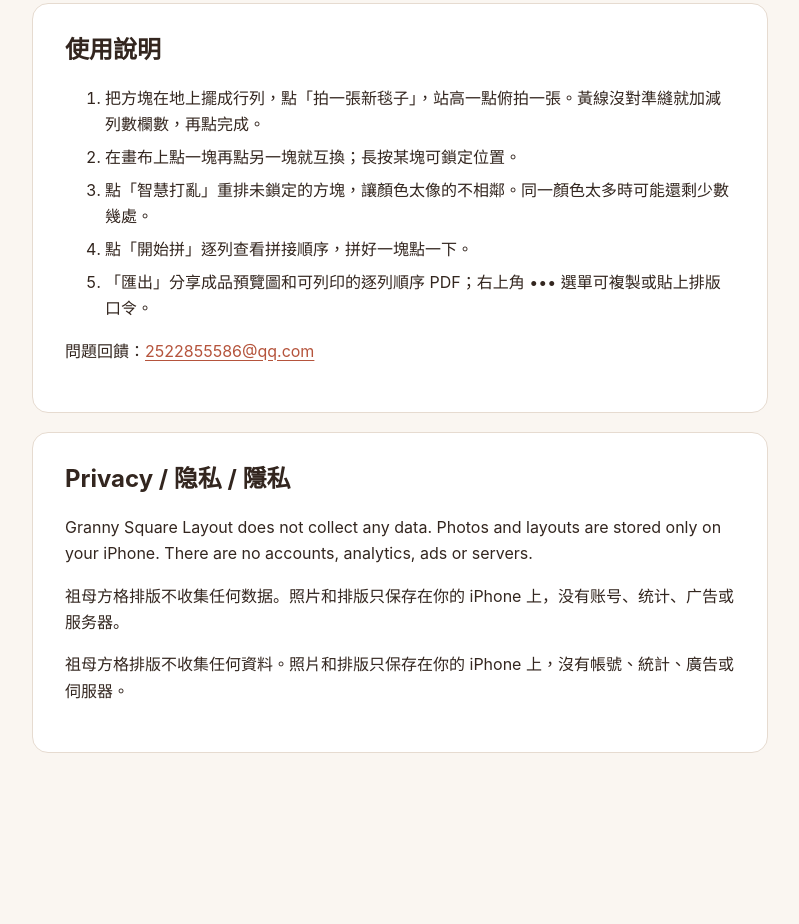
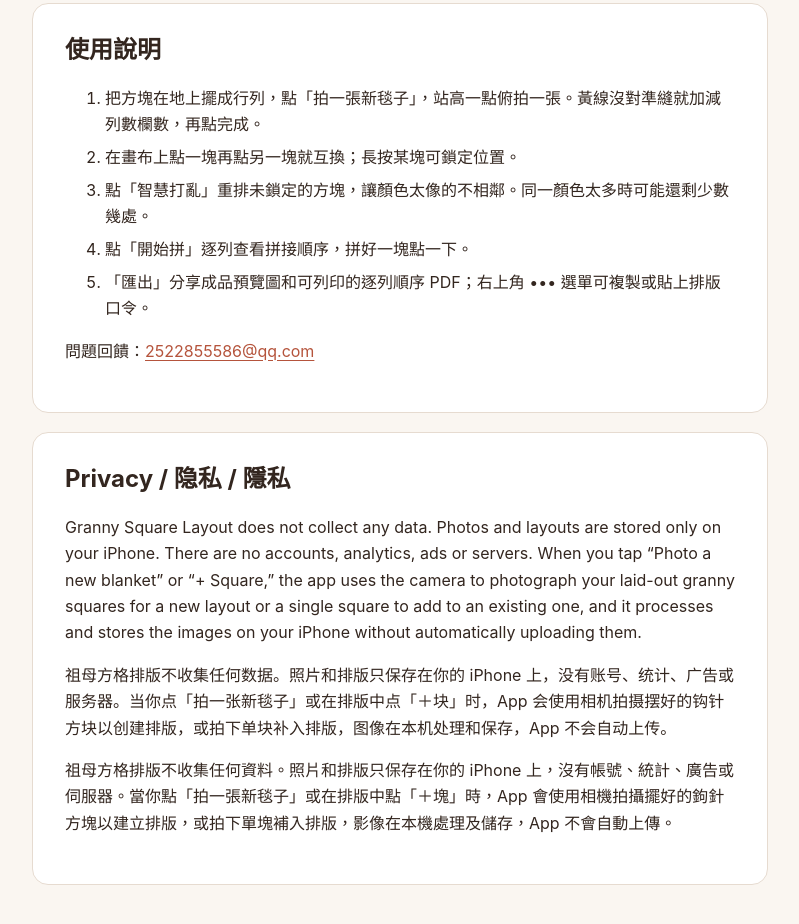
Before and after one commit to hgsldswk-alt/grannylayout-support, a plain HTML site: page index.html in a window 1280 px wide. Shown: the part 1071-1995 px from the top of the page, without its empty margins (240-1039 px from the left). Before the commit the page ends 1907 px from the top, so only its background shows below. Drawn offline with Linux system fonts and the light colour scheme.

Commit message:
更新 index.html

```diff
--- a/index.html
+++ b/index.html
@@ -59,9 +59,9 @@ li + li { margin-top: 0.4rem; }
 </section>
 <section id="privacy">
 <h2>Privacy / 隐私 / 隱私</h2>
-<p lang="en">Granny Square Layout does not collect any data. Photos and layouts are stored only on your iPhone. There are no accounts, analytics, ads or servers.</p>
-<p lang="zh-Hans">祖母方格排版不收集任何数据。照片和排版只保存在你的 iPhone 上，没有账号、统计、广告或服务器。</p>
-<p lang="zh-Hant">祖母方格排版不收集任何資料。照片和排版只保存在你的 iPhone 上，沒有帳號、統計、廣告或伺服器。</p>
+<p lang="en">Granny Square Layout does not collect any data. Photos and layouts are stored only on your iPhone. There are no accounts, analytics, ads or servers. When you tap “Photo a new blanket” or “+ Square,” the app uses the camera to photograph your laid-out granny squares for a new layout or a single square to add to an existing one, and it processes and stores the images on your iPhone without automatically uploading them.</p>
+<p lang="zh-Hans">祖母方格排版不收集任何数据。照片和排版只保存在你的 iPhone 上，没有账号、统计、广告或服务器。当你点「拍一张新毯子」或在排版中点「＋块」时，App 会使用相机拍摄摆好的钩针方块以创建排版，或拍下单块补入排版，图像在本机处理和保存，App 不会自动上传。</p>
+<p lang="zh-Hant">祖母方格排版不收集任何資料。照片和排版只保存在你的 iPhone 上，沒有帳號、統計、廣告或伺服器。當你點「拍一張新毯子」或在排版中點「＋塊」時，App 會使用相機拍攝擺好的鉤針方塊以建立排版，或拍下單塊補入排版，影像在本機處理及儲存，App 不會自動上傳。</p>
 </section>
 </main>
 </body>
```
